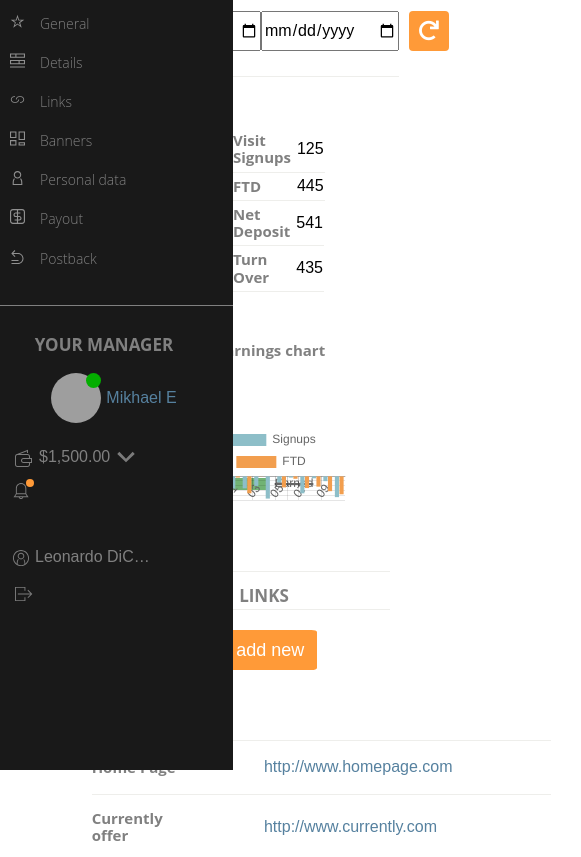
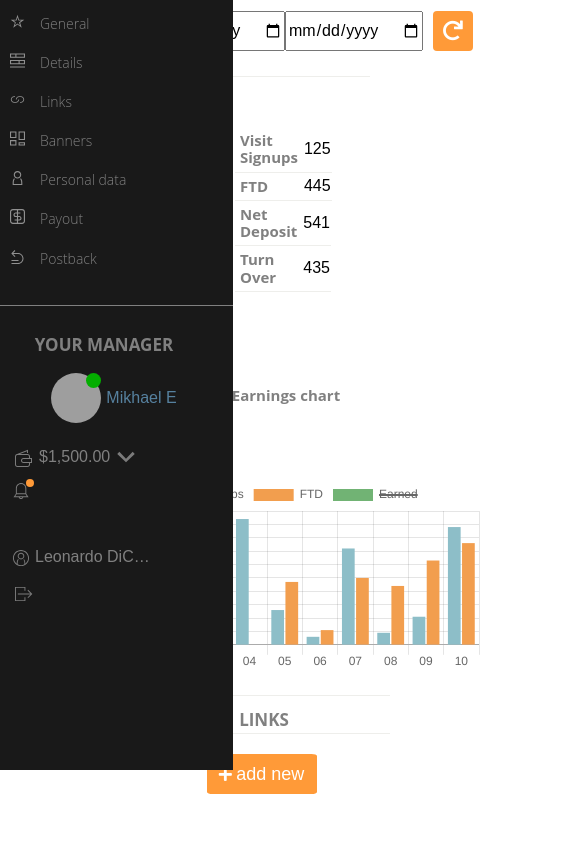
Before and after one commit to jankamienski/Investments, a website: page src/index.html in a window 390 px wide. Shown: the part 74-931 px from the top of the page, 581 px wide, since content can reach past the window. Drawn offline with nearby package versions, Linux system fonts and the light colour scheme; files that its build step writes are made by us from their sources; grey boxes are pictures that could not be loaded; a web font is replaced by a local one.

Commit message:
Add changes in margins and chart

```diff
--- a/src/index.html
+++ b/src/index.html
@@ -320,7 +320,6 @@
               </div>
             </div>
           </article>
-          <div class="item"></div>
         </div>
       </div>
     </div>
--- a/src/sass/_general-statistic.scss
+++ b/src/sass/_general-statistic.scss
@@ -1,5 +1,6 @@
 .earnings-chart {
   margin-top: 50px;
+  position: relative;
 
   .general-wrapper {
     .chart-image {
@@ -67,10 +68,8 @@
 
 .chart-container {
   position: relative;
-  width: 60%;
+  width: calc(100% - 100px);
   margin: 0 auto;
-  margin-top: 50px;
-  margin-bottom: 50px;
 }
 
 .scroll-wrapper {
@@ -93,3 +92,8 @@
   border-top: 1px solid $background-color;
   border-bottom: 1px solid $background-color;
 }
+
+.subtitle-wrapper {
+  padding: 30px 0;
+  padding-left: 70px;
+}
--- a/src/sass/_homepage.scss
+++ b/src/sass/_homepage.scss
@@ -36,7 +36,8 @@ body {
 
 .general-statistic {
   padding-left: 53px;
-  width: 80%;
+  margin-bottom: 50px;
+  //width: 80%;
 }
 
 .links {
--- a/src/sass/components/_media.scss
+++ b/src/sass/components/_media.scss
@@ -37,11 +37,8 @@
   }
 
   .general-statistic {
-
     margin: 20px;
   }
-
-
 
   .section-name {
     padding: 0;
@@ -55,6 +52,7 @@
   .subtitle-wrapper {
     text-align: center;
     margin-left: 0;
+    padding-left: 0;
   }
 
   .general-callender {
@@ -113,6 +111,10 @@
 }
 
 @media (max-width: 575.98px) {
+  .general-statistic {
+    padding-left: 0;
+  }
+
   .sidebar {
     z-index: 2;
   }
@@ -160,20 +162,28 @@
   .subtitle-wrapper {
     text-align: center;
     padding-left: 0;
+    padding-bottom: 60px;
   }
 
   .general-callender {
     padding-top: 25px;
     padding-bottom: 25px;
-    padding-left: 30px;
+    padding-left: 80px;
+    margin-left: 80px;
   }
 
   .earnings-chart {
     text-align: center;
+    width: 140%;
+    padding-left: 0;
+  }
+
+  .chart-container {
+    width: 100%;
   }
 
   .general-wrapper {
-    margin-left: 60px;
+    padding-left: 120px;
     display: block;
   }
 
```
Also changed, not shown: dist/css/style.css, dist/index.html, 1 other file.
